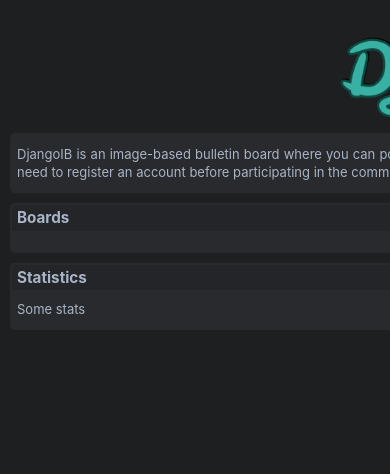
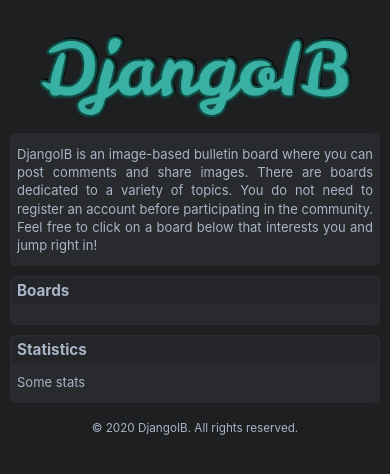
Before and after one commit to mezba1/DjangoIB, a Django app: page / in a window 390 px wide; the page is wider, and only the part inside the window is pictured. Shown: the top 474 px of that part. Run offline with Django 3.2, Linux system fonts and the light colour scheme; data that the repository does not hold is empty.

Commit message:
Remove fixed width from index page for mobile devices

```diff
--- a/static/root/css/index.css
+++ b/static/root/css/index.css
@@ -1,7 +1,6 @@
 #root {
     margin: 0 auto;
-    min-width: 768px;
-    width: 992px;
+    max-width: 992px;
 }
 
 .boards-list {
```
